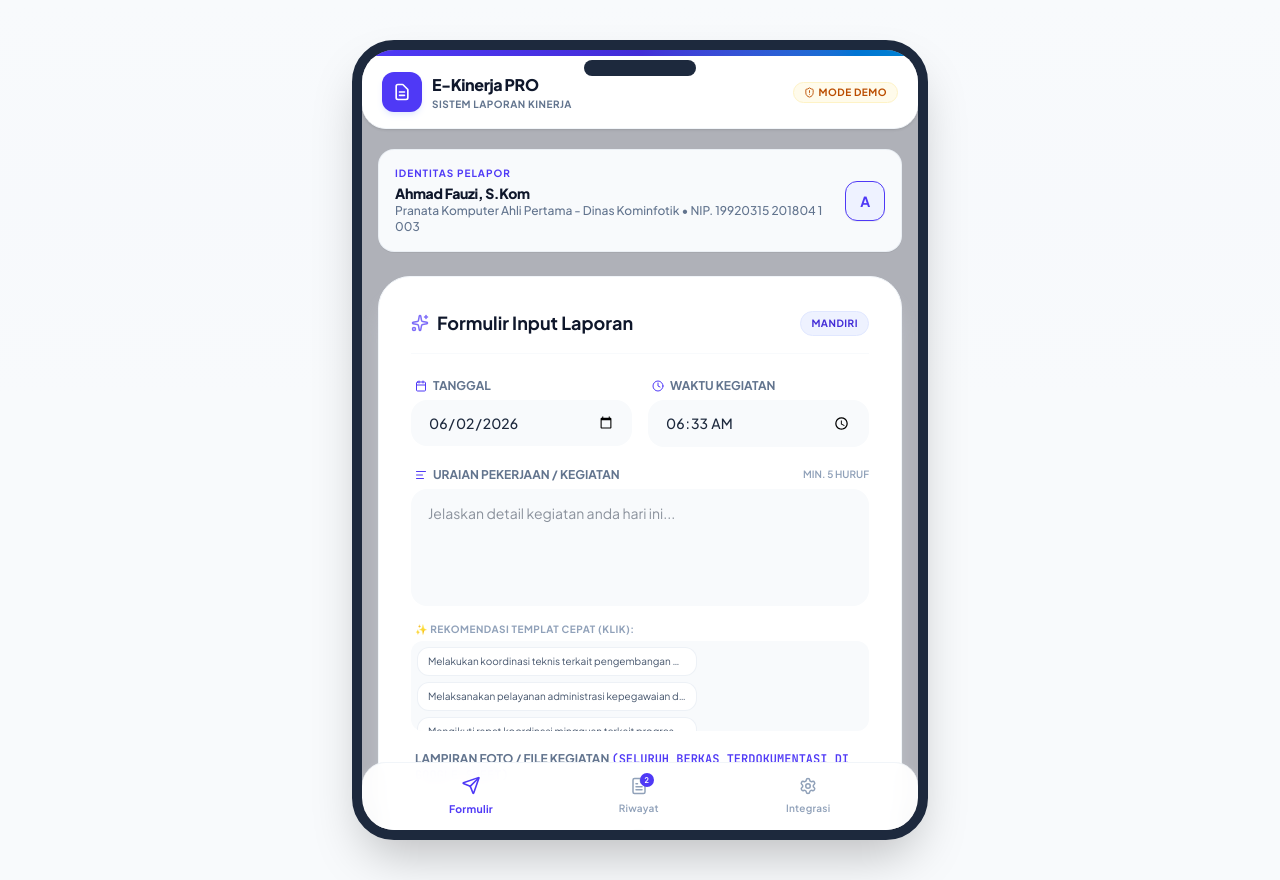
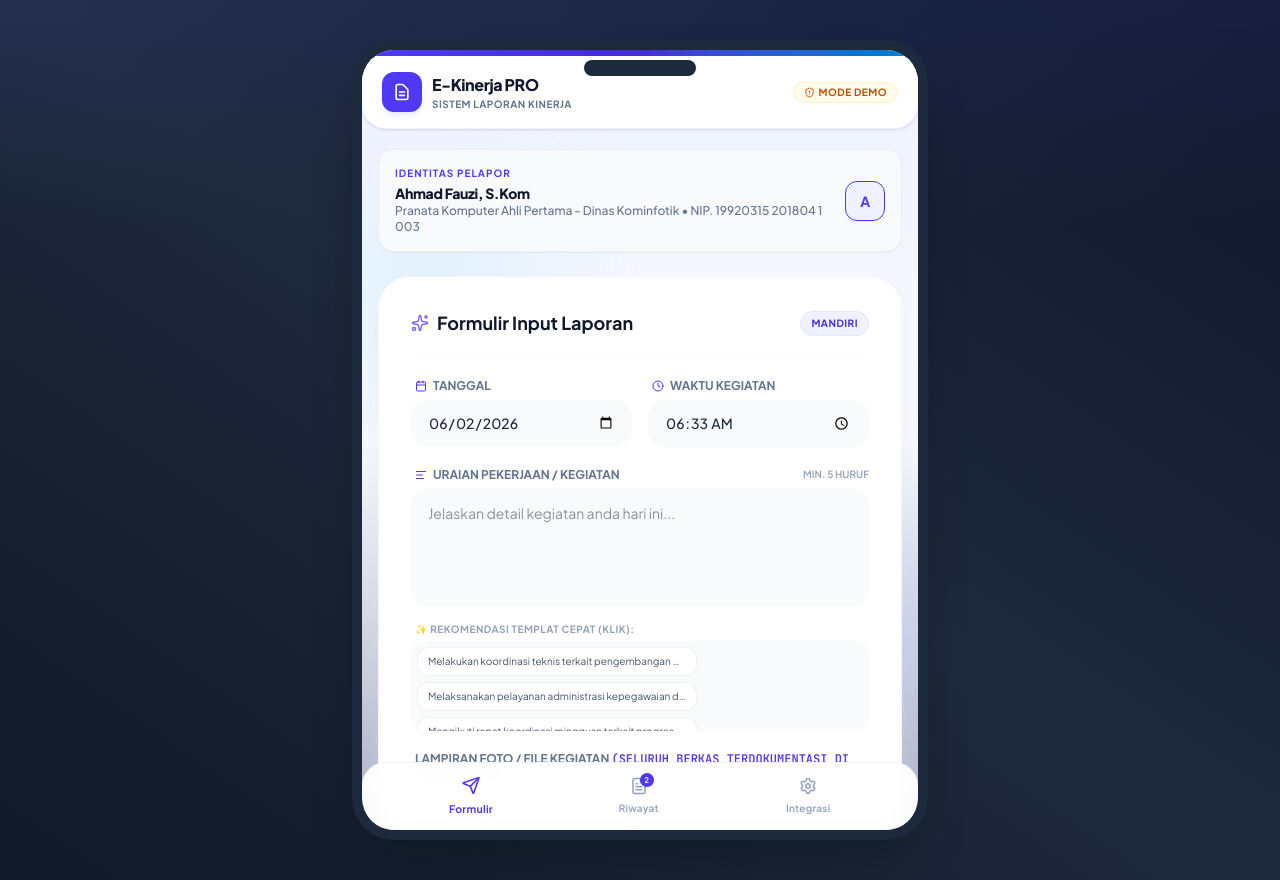
Before and after one commit to Novie-cmd/kinerja, a React (Vite) app: page / in a window 1280 px wide. Built offline with nearby package versions, Linux system fonts and the light colour scheme.

Commit message:
style: update desktop UI design for improved aesthetics
Refine the desktop background, ambient overlay, and container styling to provide a more modern, premium appearance on larger screens.

```diff
--- a/src/App.tsx
+++ b/src/App.tsx
@@ -110,22 +110,27 @@ export default function App() {
   };
 
   return (
-    <div className="min-h-screen bg-slate-50 flex flex-col items-center justify-start lg:py-10 lg:px-4 font-sans antialiased text-slate-800" id="main-view-wrapper">
+    <div className="min-h-screen bg-slate-50 lg:bg-gradient-to-tr lg:from-[#111827] lg:via-[#1e293b] lg:to-[#0f172a] flex flex-col items-center justify-start lg:py-10 lg:px-4 font-sans antialiased text-slate-800" id="main-view-wrapper">
 
-      {/* Premium Natural Ambient Overlay */}
-      <div className="absolute top-0 left-0 w-full h-[400px] bg-gradient-to-b from-indigo-150/40 via-indigo-50/10 to-transparent pointer-events-none z-0"></div>
+      {/* Premium Natural Ambient Overlay (Visible on large screens) */}
+      <div className="hidden lg:block absolute top-0 left-0 w-full h-[450px] bg-gradient-to-b from-indigo-500/10 via-transparent to-transparent pointer-events-none z-0"></div>
 
       {/* Centered Smartphone Container */}
       <div className="w-full max-w-sm sm:max-w-md lg:max-w-xl flex justify-center z-10" id="phone-app-container">
 
         {/* Smartphone Simulator Frame Wrapper on Desktop */}
-        <div className="w-full bg-slate-950 lg:border-[10px] lg:border-slate-800 lg:rounded-[42px] lg:shadow-2xl overflow-hidden relative flex flex-col justify-between" style={{ minHeight: '100vh', maxHeight: '100vh' }} id="simulated-smartphone">
+        <div className="w-full bg-slate-950 lg:border-[10px] lg:border-slate-800 lg:rounded-[42px] lg:shadow-2xl overflow-hidden relative flex flex-col justify-between animate-fade-in" style={{ minHeight: '100vh', maxHeight: '100vh' }} id="simulated-smartphone">
 
             {/* Top Ear Speaker Indicator (Invisible on actual phone screens) */}
             <div className="hidden lg:block absolute top-2.5 left-1/2 transform -translate-x-1/2 w-28 h-4 bg-slate-800 rounded-full z-20"></div>
 
-            {/* Main Inside Frame */}
-            <div className="flex-1 flex flex-col overflow-y-auto bg-slate-50/70 scrollbar-none" id="internal-viewport">
+            {/* Main Inside Frame - Stylized with sophisticated soft gradient background */}
+            <div className="flex-1 flex flex-col overflow-y-auto bg-gradient-to-b from-[#eef2ff] via-[#f8fafc] to-[#e0e7ff]/75 scrollbar-none relative" id="internal-viewport">
+
+              {/* Dynamic Glowing Accent Blobs (Behind cards, completely non-obstructive to text legibility) */}
+              <div className="absolute top-[150px] left-[-30px] w-48 h-48 bg-sky-200/40 rounded-full filter blur-3xl pointer-events-none z-0"></div>
+              <div className="absolute top-[480px] right-[-30px] w-48 h-48 bg-indigo-300/30 rounded-full filter blur-3xl pointer-events-none z-0"></div>
+
               {/* Official Elegant Header */}
               <Header
                 hasGasUrl={!!settings.gasUrl}
@@ -134,7 +139,7 @@ export default function App() {
               />
 
               {/* Main Tab Views Scrollable Container */}
-              <main className="flex-1 px-4 py-5 pb-24 overflow-y-auto" id="app-content-view">
+              <main className="flex-1 px-4 py-5 pb-24 overflow-y-auto relative z-10" id="app-content-view">
                 {activeTab === 'formulir' && (
                   <FormInput
                     settings={settings}
```
